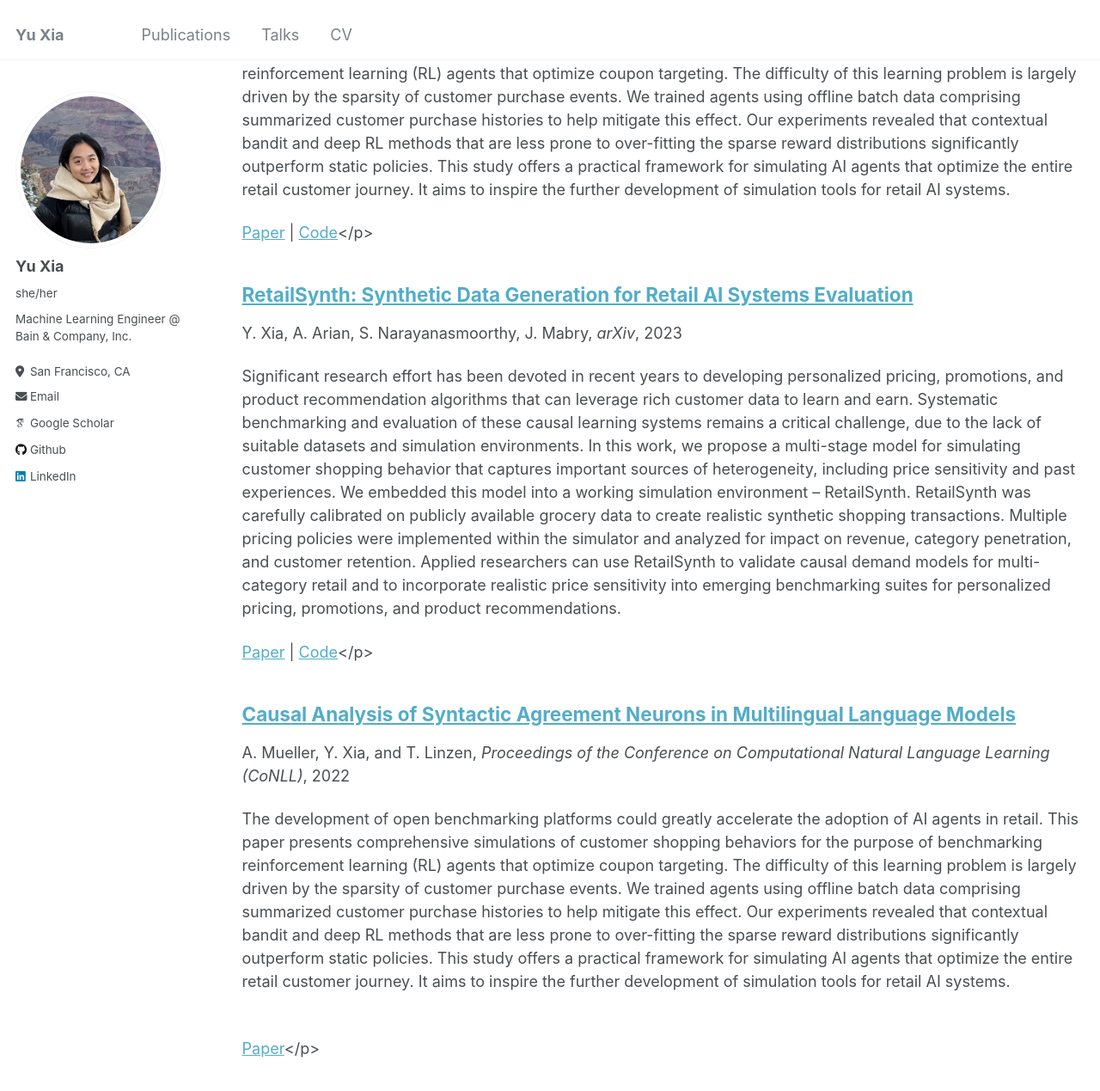
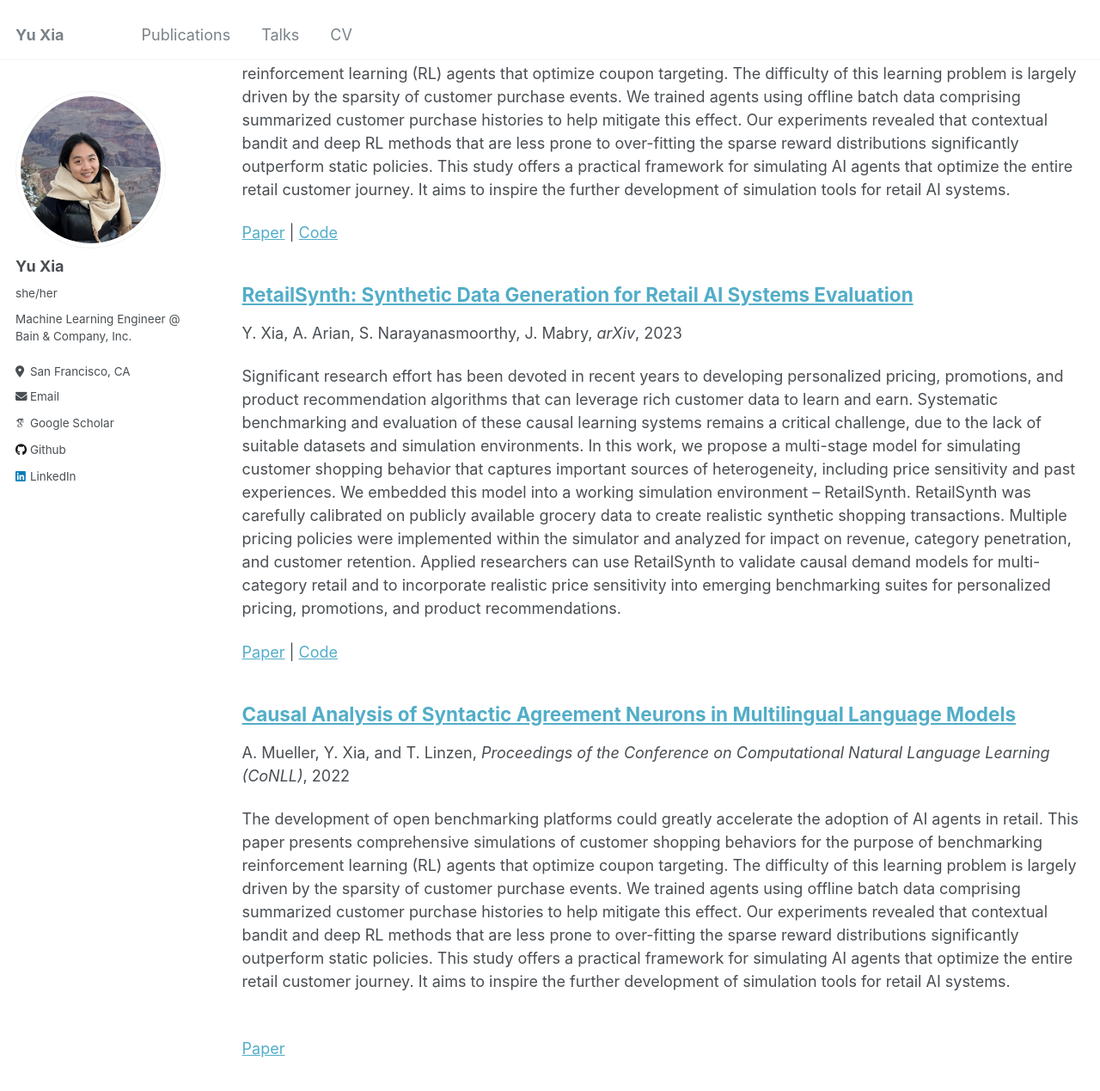
Before and after one commit to YuXia-SR/yuxia-sr.github.io, a Jekyll site: the page built from _pages/publications.md, in a window 1280 px wide and 1400 px high, scrolled down 397 px. Shown: the top 1269 px of the window at 86% size. Built offline with Jekyll 4.4.1, drawn with Linux system fonts in a browser that asks for light colours; some web fonts are replaced.

Commit message:
fix template

```diff
--- a/_includes/archive-single.html
+++ b/_includes/archive-single.html
@@ -53,13 +53,13 @@
     {% endif %}
 
     {% if post.paperurl and post.codeurl%}
-      <a href="{{ post.paperurl }}">Paper</a> | <a href="{{ post.codeurl }}">Code</a></p>
+      <a href="{{ post.paperurl }}">Paper</a> | <a href="{{ post.codeurl }}">Code</a>
     {% elsif post.paperurl %}
-      <br /><a href="{{ post.paperurl }}">Paper</a></p>
+      <br /><a href="{{ post.paperurl }}">Paper</a>
     {% elsif post.codeurl %}
-      <a href="{{ post.codeurl }}">Code</a></p>
+      <a href="{{ post.codeurl }}">Code</a>
     {% elsif post.paperurl and post.codeurl and post.videourl%}
-      <a href="{{ post.paperurl }}">Paper</a> | <a href="{{ post.codeurl }}">Code</a></p> | <a href="{{ post.videourl }}">Video</a></p>
+      <a href="{{ post.paperurl }}">Paper</a> | <a href="{{ post.codeurl }}">Code</a>| <a href="{{ post.videourl }}">Video</a>
     {% endif %}
 
   </article>
```
